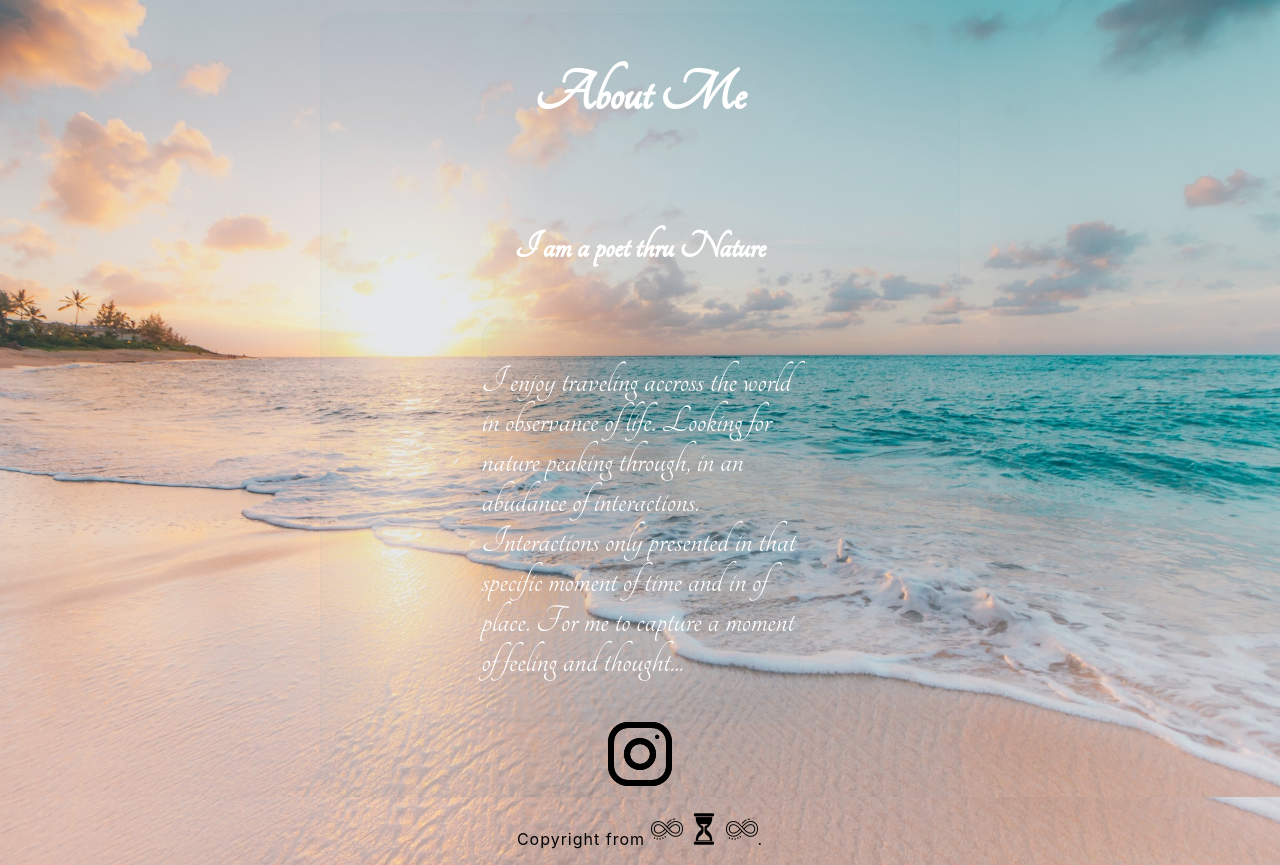
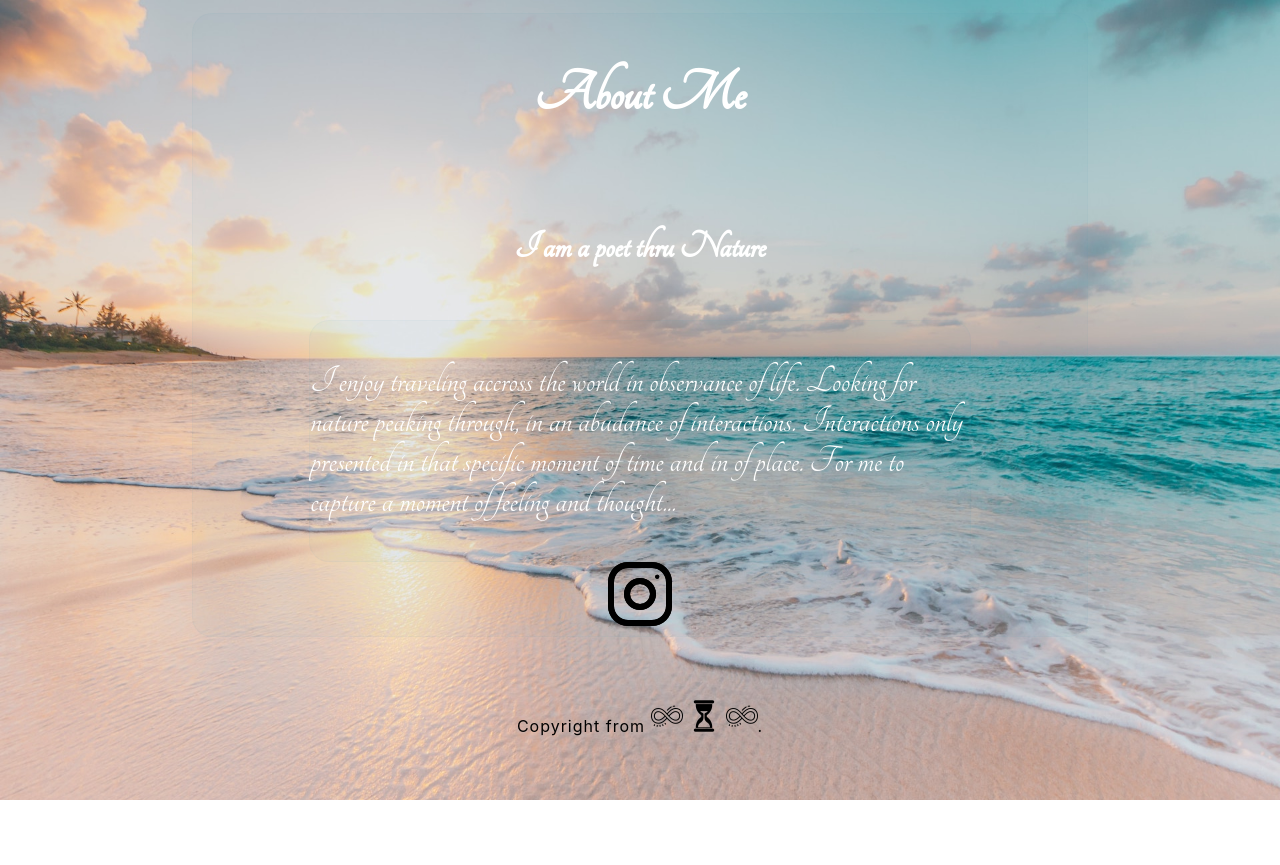
Before and after one commit to bbeck2417/permanence24k, a React (Create React App) app: page / in a window 1280 px wide. After the commit the page ends 800 px from the top, so only its background shows below. Built offline with nearby package versions, Linux system fonts and the light colour scheme.

Commit message:
Updated margins
Updated margins to App.css

```diff
--- a/src/App.css
+++ b/src/App.css
@@ -26,8 +26,8 @@
     border: solid 1px rgba(77, 146, 169, .04);
     border-radius: 20px;
     min-height: 50vh;
-    margin-left: 25%;
-    margin-right: 25%;
+    margin-left: 15%;
+    margin-right: 15%;
     margin-top: 1%;
 }
 
@@ -53,8 +53,8 @@
   border: solid 1px rgba(77, 146, 169, .04);
   border-radius: 20px;
   /* max-height: 50vh; */
-  margin-left: 25%;
-  margin-right: 25%;
+  margin-left: 13%;
+  margin-right: 13%;
   /* margin-top: 1%;    */
 }
 
--- a/src/App.js
+++ b/src/App.js
@@ -4,10 +4,13 @@ import EnglishPeaks from "./Components/englishPeaks";
 
 function App() {
   return (
-    <div className="App App-header">
-      <div>
-        <EnglishPeaks />
-      </div>
+    <div className="topFlex">
+
+
+            <EnglishPeaks/>
+
+
+
     </div>
   );
 }
--- a/src/Components/englishPeaks.js
+++ b/src/Components/englishPeaks.js
@@ -4,14 +4,11 @@ import ig from "../instagram.png";
 import i from "../infinity.png";
 import t from "../hour-glass.png";
 
-
-
-
 function EnglishPeaks() {
   return (
     <div className="topFlex">
       <div className="App">
-      <header className="App-header">
+        <header>
           <div className="font-face-tangerine">
             <div>
               <div className="aboutMe">
@@ -31,7 +28,6 @@ function EnglishPeaks() {
                 feeling and thought...
               </p>
             </div>
-
 
             <div className="ig">
               <div>
```
Lines whose indentation alone changed are shown as unchanged.
